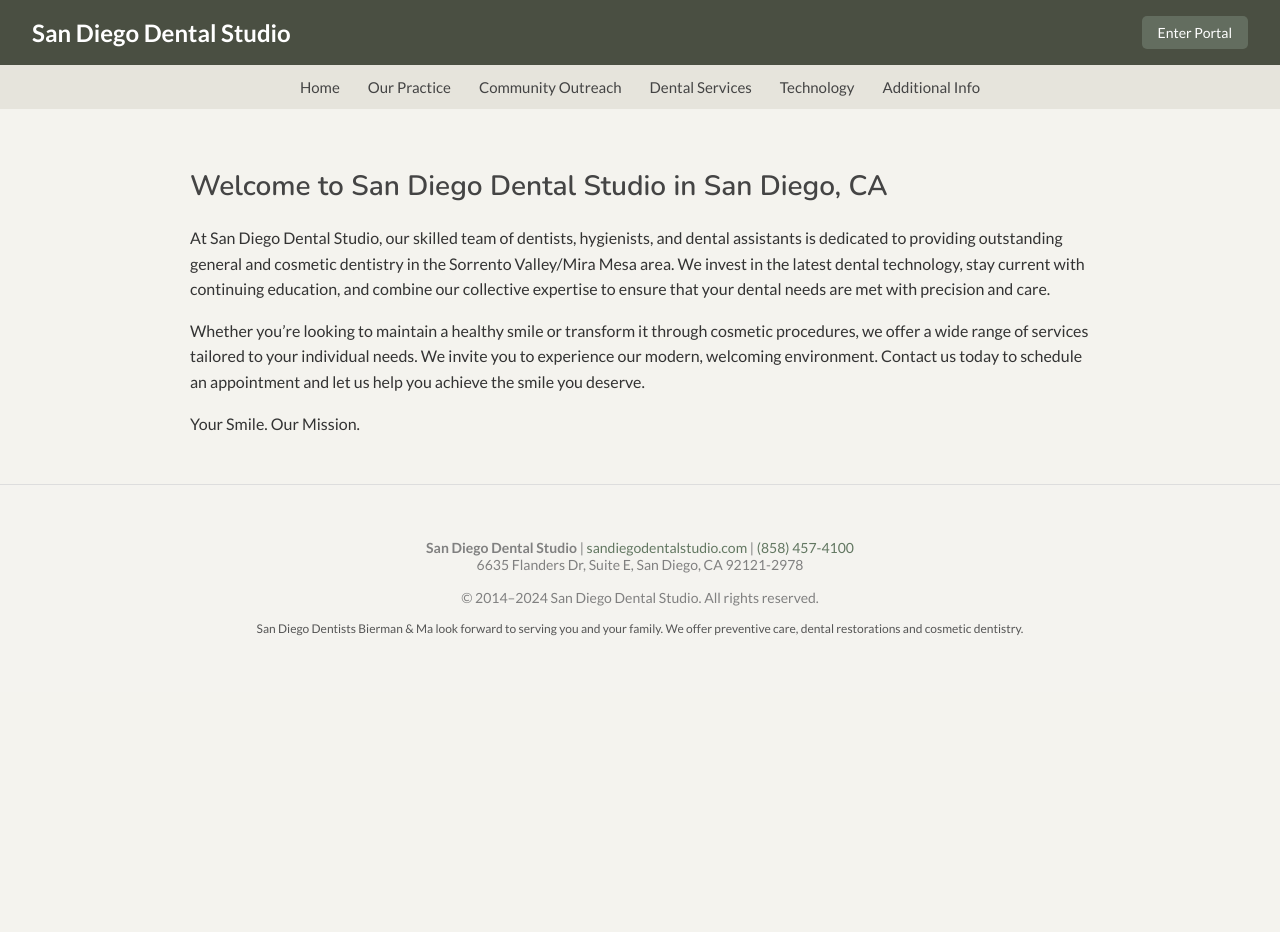
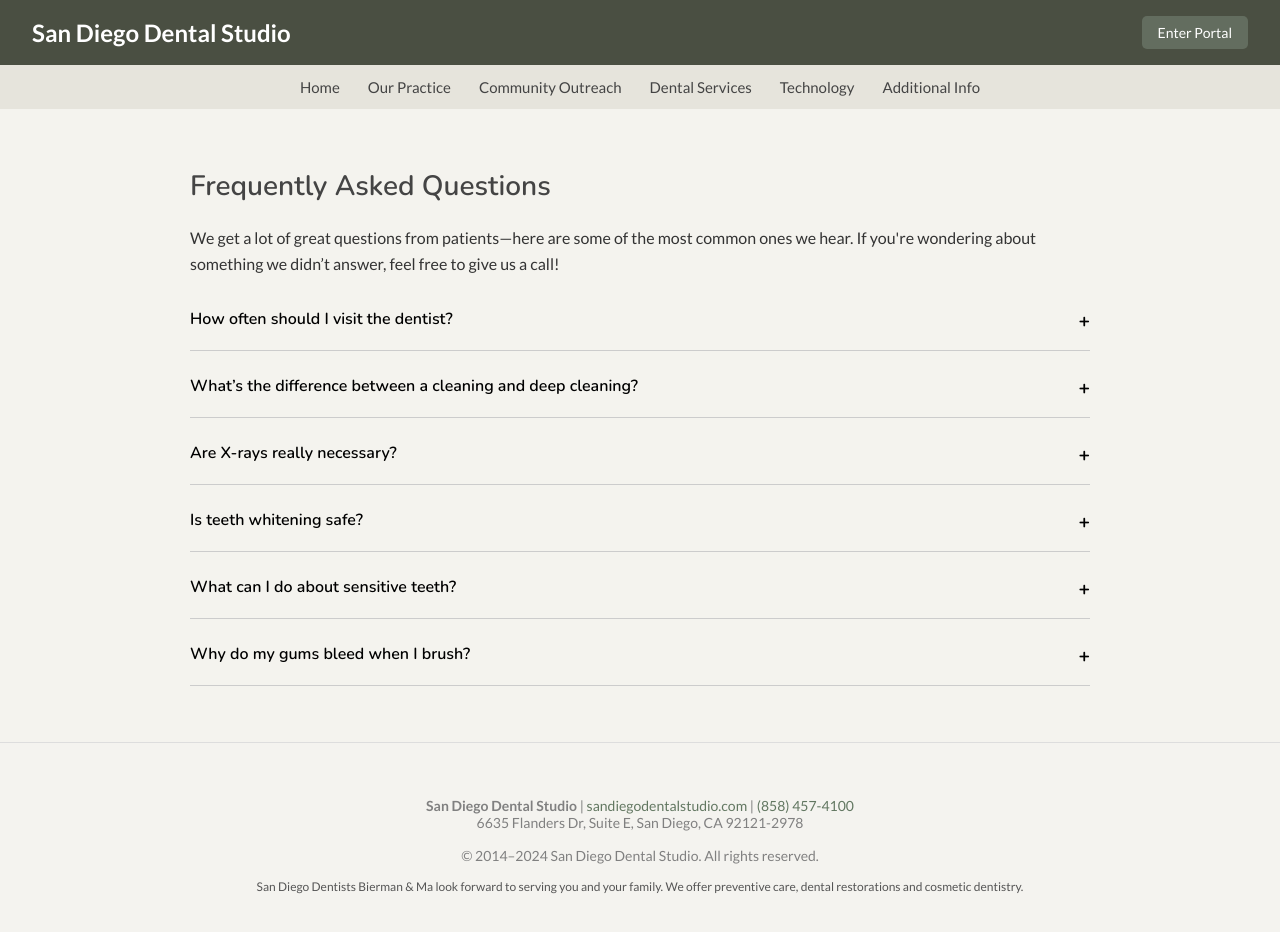
Before and after one commit to mousecarpone/DentistWebAppFrontend, a React (Vite) app in the folder frontend/: page /additional-info in a window 1280 px wide. Shown: the top 932 px of the page. Before the commit the page ends 800 px from the top, so only its background shows below. Built offline with nearby package versions, Linux system fonts and the light colour scheme.

Commit message:
additional info :(

```diff
--- a/frontend/src/pages/index/AdditionalInfo.jsx
+++ b/frontend/src/pages/index/AdditionalInfo.jsx
@@ -1,11 +1,52 @@
-import React from "react";
+import React, { useState } from "react";
 import { useNavigate } from "react-router-dom";
 import "../../styles/Portal.css";
 import "../../styles/Index.css";
 import Footer from "../../components/Footer";
 
+function FAQItem({ question, answer }) {
+  const [open, setOpen] = useState(false);
+
+  return (
+    <div className="faq-item">
+      <button className="faq-question" onClick={() => setOpen(!open)}>
+        {question}
+        <span className="faq-toggle">{open ? "–" : "+"}</span>
+      </button>
+      {open && <div className="faq-answer"><p>{answer}</p></div>}
+    </div>
+  );
+}
+
 function AdditionalInfo() {
   const navigate = useNavigate();
+
+  const faqs = [
+    {
+      question: "How often should I visit the dentist?",
+      answer: "We recommend a checkup and cleaning every six months. Patients with specific conditions may benefit from more frequent visits."
+    },
+    {
+      question: "What’s the difference between a cleaning and deep cleaning?",
+      answer: "A standard cleaning removes surface plaque and tartar. A deep cleaning (scaling and root planing) is more involved and targets bacteria below the gumline to treat gum disease."
+    },
+    {
+      question: "Are X-rays really necessary?",
+      answer: "Yes. X-rays allow us to detect issues that aren't visible to the naked eye—such as cavities between teeth, bone loss, or impacted teeth."
+    },
+    {
+      question: "Is teeth whitening safe?",
+      answer: "When done properly under supervision, yes. We offer professional whitening that is both safe and effective without damaging enamel."
+    },
+    {
+      question: "What can I do about sensitive teeth?",
+      answer: "Use a toothpaste designed for sensitivity and avoid acidic foods. If sensitivity persists, we’ll check for receding gums or enamel wear."
+    },
+    {
+      question: "Why do my gums bleed when I brush?",
+      answer: "This is often an early sign of gum inflammation or gingivitis. Consistent brushing, flossing, and professional cleanings can help reverse it."
+    }
+  ];
 
   return (
     <div className="main-container" page-fade>
@@ -17,8 +58,6 @@ function AdditionalInfo() {
         </button>
       </header>
 
-
-
       <nav className="main-nav">
         <button onClick={() => navigate("/")}>Home</button>
         <button onClick={() => navigate("/our-practice")}>Our Practice</button>
@@ -29,21 +68,16 @@ function AdditionalInfo() {
       </nav>
 
       <section className="content-section">
-        <h2>Welcome to San Diego Dental Studio in San Diego, CA</h2>
+        <h2>Frequently Asked Questions</h2>
         <p>
-          At San Diego Dental Studio, our skilled team of dentists, hygienists, and dental assistants
-          is dedicated to providing outstanding general and cosmetic dentistry in the Sorrento
-          Valley/Mira Mesa area. We invest in the latest dental technology, stay current with
-          continuing education, and combine our collective expertise to ensure that your dental
-          needs are met with precision and care.
+          We get a lot of great questions from patients—here are some of the most common ones we hear. If you're wondering about something we didn’t answer, feel free to give us a call!
         </p>
-        <p>
-          Whether you’re looking to maintain a healthy smile or transform it through cosmetic
-          procedures, we offer a wide range of services tailored to your individual needs. We invite
-          you to experience our modern, welcoming environment. Contact us today to schedule an
-          appointment and let us help you achieve the smile you deserve.
-        </p>
-        <p className="italics">Your Smile. Our Mission.</p>
+
+        <div className="faq-list">
+          {faqs.map((faq, idx) => (
+            <FAQItem key={idx} question={faq.question} answer={faq.answer} />
+          ))}
+        </div>
       </section>
 
       <Footer />
--- a/frontend/src/styles/Index.css
+++ b/frontend/src/styles/Index.css
@@ -1,13 +1,3 @@
-.page-fade {
-  opacity: 0;
-  animation: fadeIn 300ms ease forwards;
-}
-
-@keyframes fadeIn {
-  to {
-    opacity: 1;
-  }
-}
 body {
   margin: 0;
   padding: 0;
@@ -211,3 +201,43 @@ body.fade-out {
   flex-direction: column;
   gap: 10px;
 }
+
+.faq-list {
+  margin-top: 2rem;
+}
+
+.faq-item {
+  margin-bottom: 1.5rem;
+  border-bottom: 1px solid #ccc;
+  padding-bottom: 1rem;
+}
+
+.faq-question {
+  font-size: 1rem;
+  font-weight: 600;
+  background: none;
+  border: none;
+  padding: 0;
+  width: 100%;
+  text-align: left;
+  display: flex;
+  justify-content: space-between;
+  font-family: 'Nunito', sans-serif;
+  cursor: pointer;
+}
+
+.faq-question:hover {
+  color: #4b7155;
+}
+
+.faq-answer {
+  margin-top: 0.5rem;
+  font-size: 0.95rem;
+  line-height: 1.5;
+  color: #444;
+}
+
+.faq-toggle {
+  font-weight: bold;
+  font-size: 1.2rem;
+}
```
